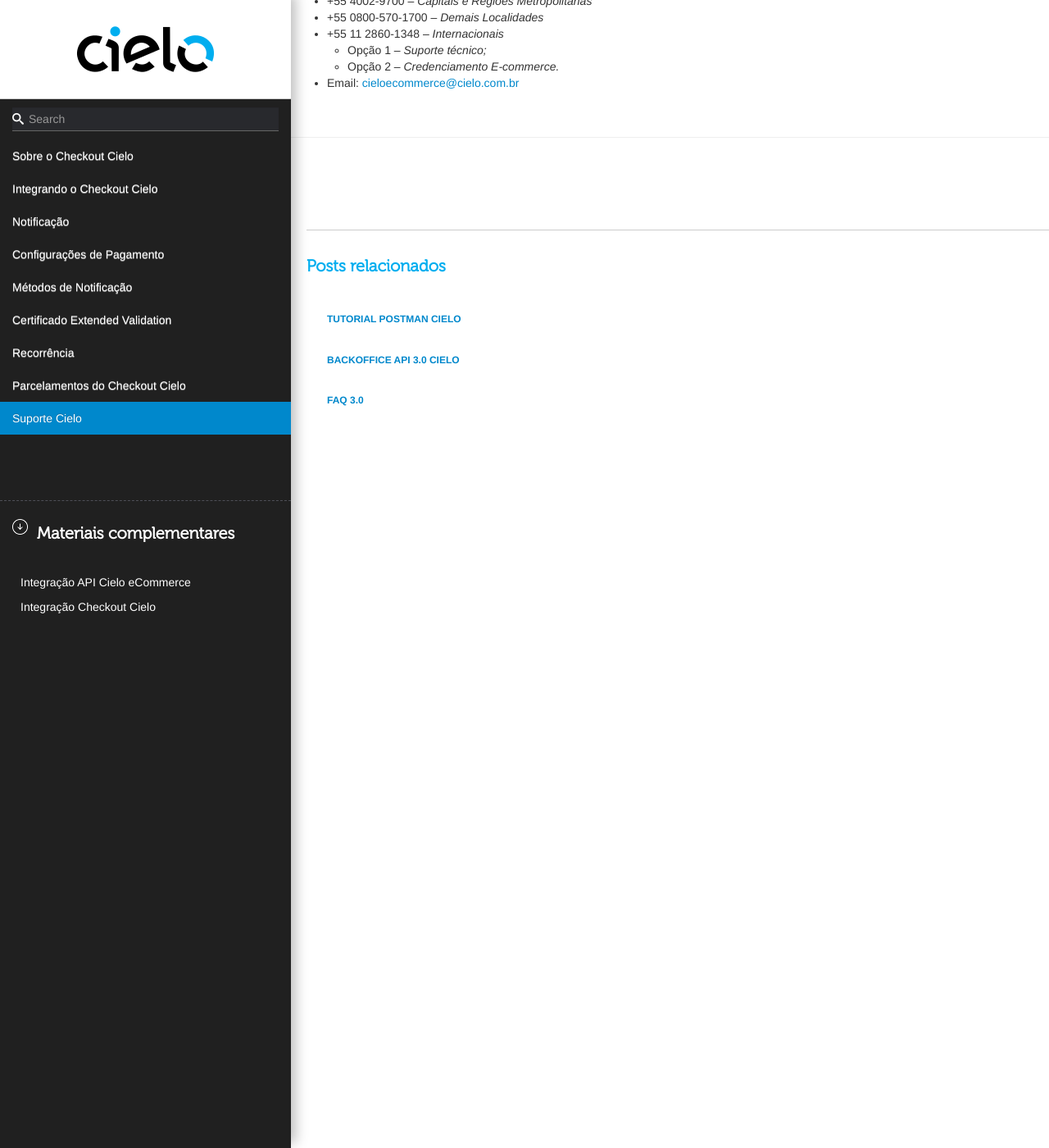
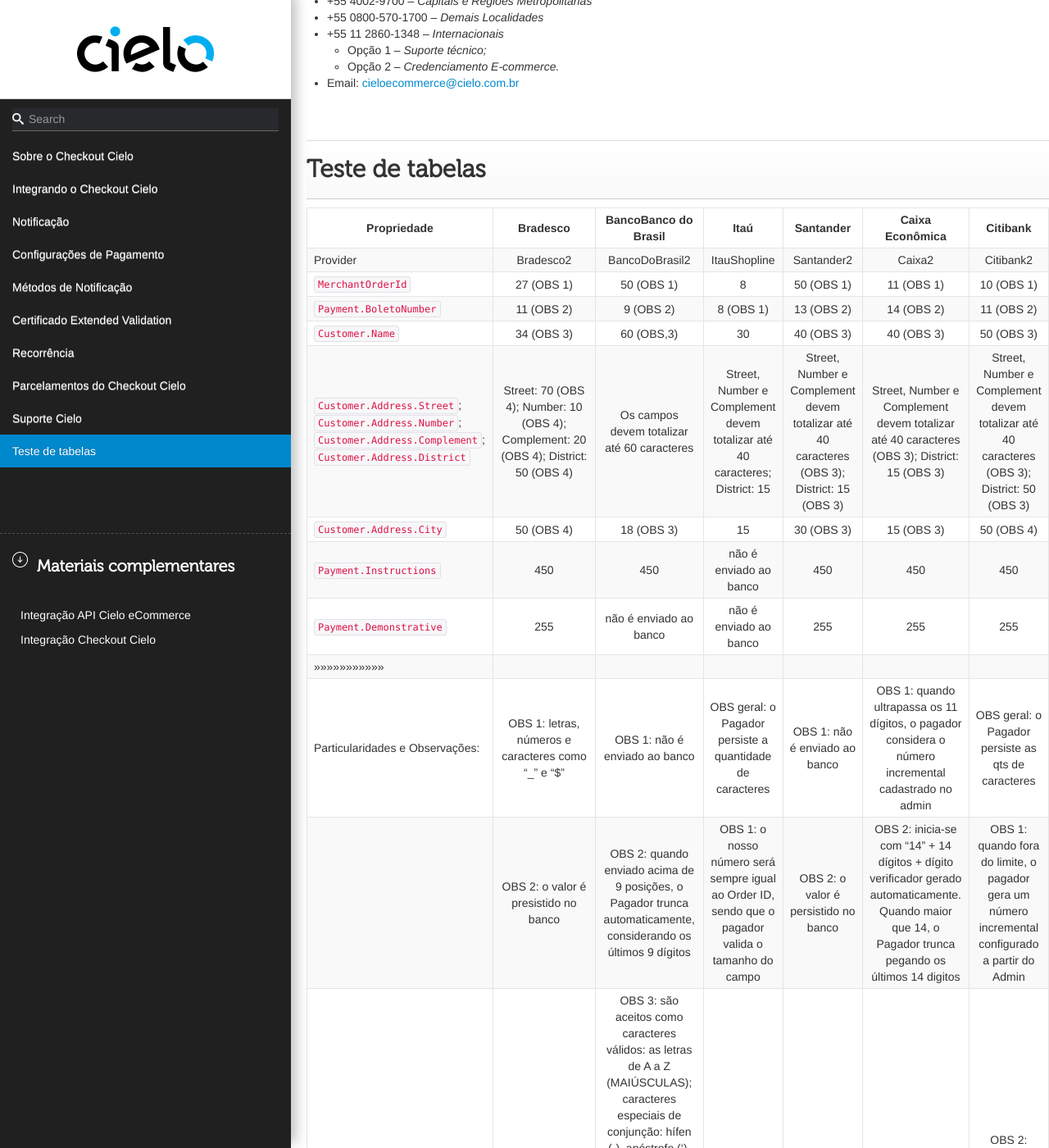
Before and after one commit to DeveloperCielo/Tutorial, a Jekyll site: the page built from _posts/2017-08-25-Checkout.md, in a window 1280 px wide and 1400 px high, scrolled down 55933 px. Shown: the whole window at 82% size. Built offline with Jekyll 4.4.1, drawn with Linux system fonts in a browser that asks for light colours; some web fonts are replaced; some of the changed text lies outside the part shown.

Commit message:
Updated '_posts/2017-08-25-Checkout.md' via CloudCannon

```diff
--- a/_posts/2017-08-25-Checkout.md
+++ b/_posts/2017-08-25-Checkout.md
@@ -1689,3 +1689,25 @@
   * Opção 1 – *Suporte técnico;*
   * Opção 2 – *Credenciamento E-commerce.*
 * Email: [cieloecommerce@cielo.com.br](mailto:cieloecommerce@cielo.com.br)
+
+
+
+
+# Teste de tabelas
+
+| Propriedade | Bradesco | BancoBanco do Brasil | Itaú | Santander | Caixa Econômica | Citibank |
+|------------------------------------------------------------------------------------------------------------------|:------------------------------------------------------------------------------------:|:--------------------------------------------------------------------------------------------------------------------------------------------------------------------------------------------------------------------------------------------------------------------------------------------------------------------------------:|:--------------------------------------------------------------------------------------------------:|:-------------------------------------------------------------------------------------------:|:-------------------------------------------------------------------------------------------------------------------------------------------------------:|:------------------------------------------------------------------------------------------------:|
+| Provider | Bradesco2 | BancoDoBrasil2 | ItauShopline | Santander2 | Caixa2 | Citibank2 |
+| `MerchantOrderId` | 27 (OBS 1) | 50 (OBS 1) | 8 | 50 (OBS 1) | 11 (OBS 1) | 10 (OBS 1) |
+| `Payment.BoletoNumber` | 11 (OBS 2) | 9 (OBS 2) | 8 (OBS 1) | 13 (OBS 2) | 14 (OBS 2) | 11 (OBS 2) |
+| `Customer.Name` | 34 (OBS 3) | 60 (OBS,3) | 30 | 40 (OBS 3) | 40 (OBS 3) | 50 (OBS 3) |
+| `Customer.Address.Street`; `Customer.Address.Number`; `Customer.Address.Complement`; `Customer.Address.District` | Street: 70 (OBS 4); Number: 10 (OBS 4); Complement: 20 (OBS 4); District: 50 (OBS 4) | Os campos devem totalizar até 60 caracteres | Street, Number e Complement devem totalizar até 40 caracteres;  District: 15 | Street, Number e Complement devem totalizar até 40 caracteres (OBS 3); District: 15 (OBS 3) | Street, Number e Complement devem totalizar até 40 caracteres (OBS 3); District: 15 (OBS 3) | Street, Number e Complement devem totalizar até 40 caracteres (OBS 3); District: 50 (OBS 3) |
+| `Customer.Address.City` | 50 (OBS 4) | 18 (OBS 3) | 15 | 30 (OBS 3) | 15 (OBS 3) | 50 (OBS 4) |
+| `Payment.Instructions` | 450 | 450 | não é enviado ao banco | 450 | 450 | 450 |
+| `Payment.Demonstrative` | 255 | não é enviado ao banco | não é enviado ao banco | 255 | 255 | 255 |
+| >>>>>>>>>>>>>>>>>>>>>> |  |  |  |  |  |  |
+| Particularidades e Observações: | OBS 1: letras, números e caracteres como "_" e "$" | OBS 1: não é enviado ao banco | OBS geral: o Pagador persiste a quantidade de caracteres | OBS 1: não é enviado ao banco | OBS 1: quando ultrapassa os 11 dígitos, o pagador considera o número incremental cadastrado no admin | OBS geral: o Pagador persiste as qts de caracteres |
+|  | OBS 2: o valor é presistido no banco | OBS 2: quando enviado acima de 9 posições, o Pagador trunca automaticamente, considerando os últimos 9 dígitos | OBS 1: o nosso número será sempre igual ao Order ID, sendo que o pagador valida o tamanho do campo | OBS 2: o valor é persistido no banco | OBS 2: inicia-se com "14" + 14 dígitos + dígito verificador gerado automaticamente. Quando maior que 14, o Pagador trunca pegando os últimos 14 digitos | OBS 1: quando fora do limite, o pagador gera um número incremental configurado a partir do Admin |
+|  | OBS 3: o Pagador trunca automaticamente | OBS 3: são aceitos como caracteres válidos: as letras de A a Z (MAIÚSCULAS); caracteres especiais de conjunção: hífen (-), apóstrofo ('). Quando utilizados não pode conter espaços entre as letras; Exemplos corretos: D'EL-REI, D'ALCORTIVO, SANT'ANA. Exemplos incorretos: D'EL - REI; até um espaço em branco entre palavras |  | OBS 3: o valor é persistido no Pagador | OBS 3: o valor é persistido no Pagador | OBS 2: quando fora do limite, o pagador gera um número aleatório |
+|  | OBS 4: o valor é persistido no Pagador |  |  |  |  | OBS 3: o Pagador trunca até o limite permitido e remove os caracteres especiais e acentuados |
+|  |  |  |  |  |  | OBS 4: não é enviado para banco |
```
